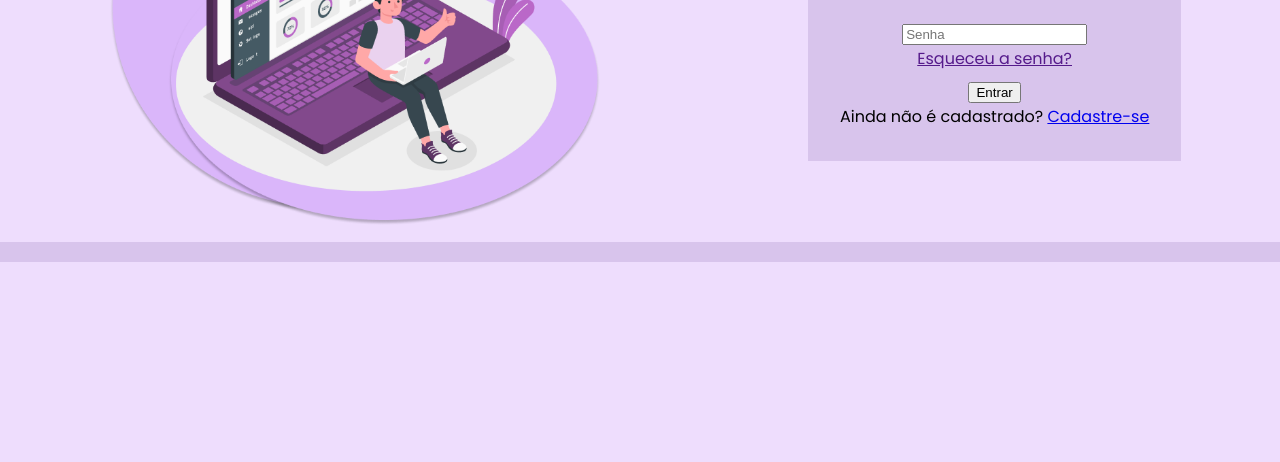
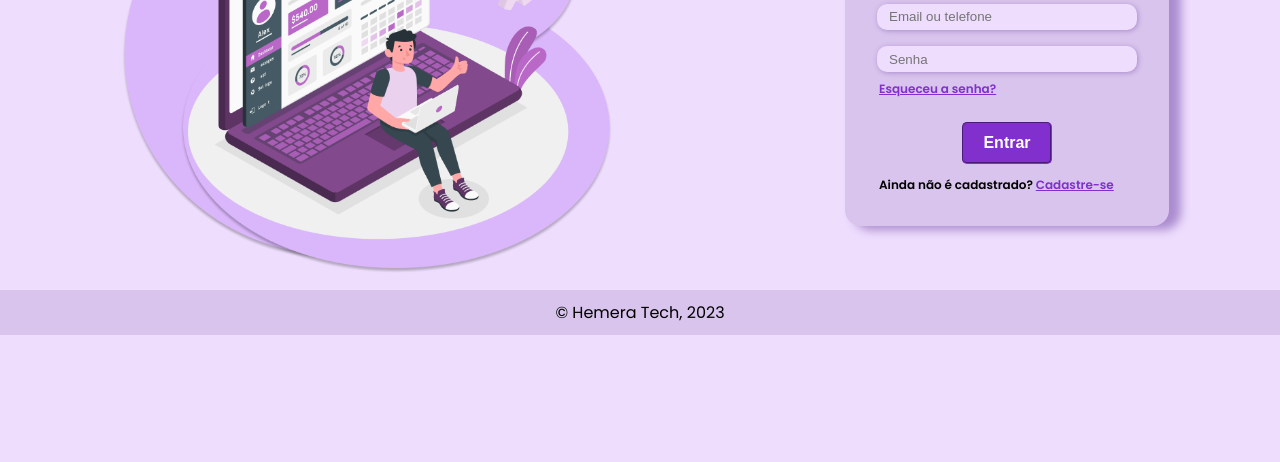
Before and after one commit to lethiciaferraz/Hemera-Tech, a website: page site/public/login.html in a window 1280 px wide. Shown: the part 338-800 px from the top of the page. Drawn offline with Linux system fonts and the light colour scheme.

Commit message:
finalizando css login

```diff
--- a/site/public/css/cadastro.css
+++ b/site/public/css/cadastro.css
@@ -1,5 +1,3 @@
-
-
 .corpo {
     display: flex;
     justify-content: center;
@@ -7,7 +5,6 @@
     align-items: center;
     margin-top: 25vh;
     margin-bottom: 30px;
-
 }
 
 .container {
@@ -21,8 +18,6 @@
     background-color: #D8C4EC;
     border-radius: 2vh;
     box-shadow: 2px 2px 10px #ab8ccf;
-
-
 }
 
 .destaque_txt {
@@ -31,15 +26,11 @@
     margin-bottom: 1.5rem;
 }
 
-
 .caixa-formulario {
     display: flex;
     justify-content: center;
     align-items: center;
-
-
 }
-
 
 .campo {
     display: flex;
@@ -53,6 +44,7 @@
     outline: 0 solid transparent;
     border: 0;
     width: 20vw;
+    background-color: #EEDDFD;
 }
 
 #bt_cadastrar {
@@ -69,7 +61,6 @@
     font-family: "Poppins", sans-serif;
     font-weight: 500;
     font-size: min(15px, 30vh);
-
 }
 
 #bt_cadastrar:hover {
@@ -79,13 +70,13 @@
     transition: 0.8s;
 }
 
-#div_tem_conta{
+#div_tem_conta {
     margin-top: 19px;
     font-weight: 400;
     font-size: min(15px, 30vh);
 }
 
-#div_tem_conta a{
+#div_tem_conta a {
     text-decoration: none;
     color: #812FCD;
 }
@@ -105,14 +96,10 @@ footer h3 {
     font-weight: 450;
 }
 
-
-
 @media only screen and (max-width: 912px) {
     .corpo {
         justify-content: center;
-
     }
-
     .container {
         flex-direction: column;
         align-items: center;
@@ -123,27 +110,22 @@ footer h3 {
         border-radius: 2vh;
         box-shadow: 2px 2px 10px #ab8ccf;
     }
-
     .destaque_txt {
         font-size: 190%;
         font-weight: 440;
         margin-bottom: 1.0rem;
     }
-
-
     .caixa-formulario {
         display: flex;
         justify-content: center;
         align-items: center;
         flex-direction: column;
     }
-
     .campo {
         display: flex;
         flex-direction: column;
         padding: 10px;
     }
-
     .campo input {
         padding: 10px;
         border-radius: 1vh;
@@ -151,15 +133,12 @@ footer h3 {
         border: 0;
         width: 60vw;
     }
-
     #bt_cadastrar {
         background-color: #812FCD;
         color: #fff;
         padding: 10px;
         min-width: 30vw;
-
     }
-
     footer {
         display: flex;
         justify-content: center;
@@ -170,9 +149,7 @@ footer h3 {
         height: 70px;
         width: 100%;
         position: relative;
-
     }
-
     footer h3 {
         font-size: 100%;
         margin-left: 43%;
--- a/site/public/css/index.css
+++ b/site/public/css/index.css
@@ -1,3 +1,18 @@
+/*EDITANDO SCROOLLBAR*/
+
+::-webkit-scrollbar {
+    width: 10px;
+    transition: all .2s linear;
+}
+
+::-webkit-scrollbar-track {
+    background-color: #d8c4ec;
+}
+
+::-webkit-scrollbar-thumb {
+    background-color: #812FCD;
+}
+
 html {
     scroll-behavior: smooth;
 }
@@ -8,9 +23,8 @@ body {
     margin: 0%;
 }
 
-header{
+header {
     z-index: 1000;
-
 }
 
 #div_header {
@@ -59,7 +73,9 @@ header{
     color: #6B0CC5;
 }
 
+
 /* efeito tracinho da header */
+
 #navbar_conteudo nav ul a li::after {
     content: '';
     width: 0;
@@ -67,13 +83,13 @@ header{
     background-color: #6B0CC5;
     margin: auto;
     display: block;
-
 }
 
 #navbar_conteudo nav ul a li:hover::after {
     width: 100%;
     transition: all 3s linear;
 }
+
 
 /* ---------------------------- */
 
@@ -121,7 +137,9 @@ header{
     transition: 0.8s;
 }
 
+
 /* MENU MOBILEE */
+
 #navbar_botao_mobile img {
     width: min(40px, 30vh);
     margin-right: 4vw;
@@ -137,53 +155,41 @@ header{
     top: 14vh;
 }
 
-
-
 @media only screen and (max-width: 912px) {
     #div_header {
         justify-content: space-between;
     }
-
     #navbar_conteudo {
         display: none;
     }
-
     #navbar_botoes {
         display: none;
     }
-
     #navbar_botao_mobile {
         display: block;
     }
-
     #navbar_conteudo_mobile {
         background-color: #d8c4ec;
         width: 100%;
         text-align: center;
     }
-
     ul {
         padding: 0;
     }
-
     #navbar_conteudo_mobile nav ul li {
         list-style: none;
         margin-top: 1vh;
     }
-
     #navbar_botoes_mobile ul li {
         list-style: none;
     }
-
     #navbar_conteudo_mobile nav ul li a {
         text-decoration: none;
         color: #6B0CC5;
     }
-
     #navbar_botoes_mobile ul li a {
         text-decoration: none;
     }
-
     #btn-nav-login_mobile {
         color: #812FCD;
         padding: 5px;
@@ -194,7 +200,6 @@ header{
         border-style: groove;
         border-color: #812FCD;
     }
-
     #btn-nav-cadastro_mobile {
         color: #812FCD;
         padding: 5px;
@@ -205,18 +210,18 @@ header{
         border-style: groove;
         border-color: #812FCD;
     }
-
     .open {
         display: block;
     }
-
-    #navbar_conteudo_mobile{
+    #navbar_conteudo_mobile {
         z-index: 1000;
     }
 }
 
+
 /* --------------QUEM SOMOS--------------------- */
-#quem_somos{
+
+#quem_somos {
     height: 16vh;
 }
 
@@ -229,7 +234,7 @@ header{
     width: min(665px, 70vw);
 }
 
-#div_bloco_txt{
+#div_bloco_txt {
     margin-bottom: 10px;
 }
 
@@ -259,7 +264,7 @@ header{
     font-size: min(18px, 30vh);
 }
 
-#btn_saiba a{
+#btn_saiba a {
     text-decoration: none;
     background-color: #812FCD;
     color: #fff;
@@ -274,13 +279,12 @@ header{
 
 #btn_saiba a:hover {
     cursor: pointer;
-
     background-color: #812fcd00;
     color: #812FCD;
     transition: 0.8s;
 }
 
-#btn_fale a{
+#btn_fale a {
     text-decoration: none;
     background-color: #EEDDFD;
     color: #812FCD;
@@ -299,6 +303,7 @@ header{
     color: aliceblue;
     transition: 0.8s;
 }
+
 
 /* SERVIÇOS */
 
@@ -335,7 +340,6 @@ header{
     flex-direction: row;
     justify-content: center;
     margin: auto;
-
     text-align: center;
 }
 
@@ -354,13 +358,12 @@ header{
     margin: 2vh;
 }
 
-
 .txt_card {
     font-weight: 300;
     line-height: 29px;
     font-size: min(14px, 30vh);
+}
 
-}
 
 /* COMO FUNCIONA */
 
@@ -433,8 +436,8 @@ header{
     border-radius: 0.4vw;
 }
 
+
 /* CONTATO */
-
 
 #div_contato {
     background-color: #F3EBFA;
@@ -443,7 +446,7 @@ header{
     justify-content: center;
     align-items: center;
     text-align: center;
-    box-shadow: 0 -5px 5px -5px  rgba(0, 0, 0, 0.5);
+    box-shadow: 0 -5px 5px -5px rgba(0, 0, 0, 0.5);
 }
 
 #div_bloco_contato {
@@ -492,7 +495,8 @@ header{
 
 
 /* FOOOTER*/
-footer{
+
+footer {
     background-color: #d8c4ec;
     padding-top: 10px;
     padding-bottom: 10px;
@@ -503,104 +507,78 @@ footer p {
     margin: 0;
 }
 
-
-@media only screen and (max-width: 1160px){
+@media only screen and (max-width: 1160px) {
     #div_quem_somos {
         flex-direction: column;
     }
 }
 
-@media only screen and (max-width: 1145px){
+@media only screen and (max-width: 1145px) {
     #div_img_funciona {
         display: none;
     }
 }
 
-
 @media only screen and (max-width: 600px) {
-
-
-    #div_destaque_txt_quem_somos b{
+    #div_destaque_txt_quem_somos b {
         font-size: max(25px, 1vh);
     }
-
     #div_txt_quem_somos p {
         line-height: 20px;
         font-size: max(14px, 2vh);
     }
-
-    #div_botoes_quem_somos span{
+    #div_botoes_quem_somos span {
         font-size: max(10px, 2vh);
     }
-
-    #div_destaque_txt_servicos b{
+    #div_destaque_txt_servicos b {
         font-size: max(25px, 1vh);
     }
-
-    #div_txt_servicos p{
+    #div_txt_servicos p {
         font-size: max(14px, 2vh);
         text-align: center;
         line-height: 25px;
-
         margin: 3vh 12vw 3vh 12vw;
     }
-
-
-    #div_destaque_txt_funciona b{
+    #div_destaque_txt_funciona b {
         font-size: max(25px, 1vh);
     }
-
     #div_txt_funciona p {
         line-height: 20px;
         font-size: max(14px, 2vh);
     }
-
-    .destaque_txt_2 b{
+    .destaque_txt_2 b {
         font-size: max(15px, 1vh);
     }
-
-    #div_texto_passo p{
+    #div_texto_passo p {
         font-size: max(13px, 1vh);
     }
-
-
-    #div_img_numeros img{
+    #div_img_numeros img {
         width: auto
     }
-
-    #div_destaque_txt_contato b{
+    #div_destaque_txt_contato b {
         font-size: max(25px, 1vh);
     }
-
     #div_txt_contato p {
         line-height: 20px;
         font-size: max(14px, 2vh);
     }
-
     #div_txt_cards b {
         font-size: min(14px, 20vh);
-
     }
-
     #div_txt_cards p {
         font-size: min(13px, 30vh);
     }
-
-    footer p{
+    footer p {
         font-size: 10px;
     }
 }
 
 @media only screen and (max-width: 912px) {
-
-
     #div_cards_servicos {
         display: flex;
         flex-direction: column;
         justify-content: center;
     }
-
-
     .card {
         padding: 5vh;
         width: 50vw;
@@ -608,29 +586,24 @@ footer p {
         box-shadow: 2px 2px 10px #bdb0cc;
         background-color: #E9DEF4;
     }
-
     #div_funciona {
         flex-direction: column;
         margin: 0px 0px 19px 0px;
     }
-
     #div_img_funciona {
         display: none;
     }
-
     #div_bloco_funciona {
         flex-direction: column;
         justify-content: center;
         margin: 2vh 5vw 2vh 5vw;
     }
-
     .passo {
         margin-top: 1.6vh;
         padding: 2vh 4vw 2vh 4vw;
         background-color: #E4CBFD;
         border-radius: 0.4vw;
     }
-
     #div_img_contato img {
         width: 10vw;
     }
--- a/site/public/css/login.css
+++ b/site/public/css/login.css
@@ -3,7 +3,7 @@
 .corpo {
     display: flex;
     /* talvez precise mudar */
-    /* padding-top: 5rem; */
+    padding: 3rem 0 0 0;
     justify-content: space-around;
     align-items: center;
 }
@@ -18,6 +18,12 @@
     display: flex;
     flex-direction: column;
     align-items: center;
+    border-radius: 2vh;
+    box-shadow: 10px 2px 10px 2px #ab8ccf;
+}
+
+.moldura a {
+    color: #812FCD;
 }
 
 .destaque_txt {
@@ -27,9 +33,53 @@
 }
 
 #campo1_login {
-    margin-bottom: 1.5rem;
+    margin-bottom: 1rem;
+}
+
+.campo input {
+    border-radius: 1.25vh;
+    border: none;
+    height: 1.5rem;
+    width: 20vw;
+    background-color: #EEDDFD;
+    box-shadow: 1px 1px 5px #ab8ccf;
+    text-indent: 10px;
 }
 
 #botao_login {
+    margin: 1.5rem 0 0.75rem 0;
+}
+
+#botao_login button {
+    background-color: #812FCD;
+    color: #fff;
+    min-width: 7vw;
+    border-radius: 5px;
+    border: 2px;
+    border-style: groove;
+    border-color: #812FCD;
+    text-align: center;
+    padding: 10px;
+    font-size: min(16px, 32vh);
+    font-weight: 550;
+}
+
+#botao_login button:hover {
+    background-color: #812fcd00;
+    color: #812FCD;
+    transition: 0.8s;
+}
+
+.txt_2 {
+    font-size: min(12px, 28vh);
+    font-weight: 600;
+}
+
+#div_esq_senha {
+    width: 20vw;
     margin-top: 0.5rem;
 }
+
+#div_txt_cadastrar {
+    width: 20vw;
+}
--- a/site/public/login.html
+++ b/site/public/login.html
@@ -15,10 +15,11 @@
     <!-- FONTE POPPINS -->
     <link rel="preconnect" href="https://fonts.googleapis.com">
     <link rel="preconnect" href="https://fonts.gstatic.com" crossorigin>
-    <link href="https://fonts.googleapis.com/css2?family=Poppins:ital,wght@0,100;0,200;0,300;0,400;0,500;0,600;0,700;0,800;0,900;1,500&display=swap"rel="stylesheet">
+    <link href="https://fonts.googleapis.com/css2?family=Poppins:ital,wght@0,100;0,200;0,300;0,400;0,500;0,600;0,700;0,800;0,900;1,500&display=swap" rel="stylesheet">
 
     <!--  função menu-->
     <script src="js/funcoes.js"></script>
+
 </head>
 
 <body>
@@ -113,9 +114,11 @@
 
 
     <div class="corpo" id="div_principal_login">
+
         <div id="div_img_login">
             <img src="./assets/imagem_login.png" alt="">
         </div>
+
         <div class="moldura" id="div_moldura_login">
             <div class="destaque_txt" id="div_destaque_txt_login">
                 Login
@@ -123,28 +126,40 @@
             <div id="div_campos">
                 <div class="campo" id="campo1_login">
                     <!-- <img src="./assets/icone-email.png"> -->
-                    <input type="text" placeholder="Email ou telefone">
+                    <input type="text" id="ip_login" placeholder="Email ou telefone">
                 </div>
                 <div class="campo" id="campo2_login">
                     <!-- <img src="./assets/" alt=""> -->
-                    <input type="password" placeholder="Senha">
+                    <input type="password" id="ip_senha" placeholder="Senha">
                 </div>
             </div>
-            <div id="div_esq_senha">
-                <a href="">Esqueceu a senha?</a>
+            <div class="txt_2" id="div_esq_senha">
+                <a href=" ">Esqueceu a senha?</a>
             </div>
-            <div class="botoes" id="botao_login">
-                <button id="bt_entrar">Entrar</button>
+            <div class="botoes " id="botao_login">
+                <button id="bt_entrar" onclick="entrar()">Entrar</button>
             </div>
-            <div class="txt" id="div_txt_cadastrar">
+            <div class="txt_2 " id="div_txt_cadastrar">
                 Ainda não é cadastrado?
-                <a href="./cadastro.html">Cadastre-se</a>
+                <a href="./cadastro.html ">Cadastre-se</a>
             </div>
         </div>
     </div>
     <footer>
-        <!-- Nao sei oq colocar aqui ainda ent se virem :) -->
+        <p>© Hemera Tech, 2023</p>
     </footer>
 </body>
 
 </html>
+<script>
+    function entrar() {
+        var login = ip_login.value
+        var senha = ip_senha.value
+
+        if (login == 'admin@hemera.tech' && senha == 'adm123') {
+            alert('Login realizado com sucesso!')
+        } else {
+            alert('Login e/ou senha incorreto(s), tente novamente')
+        }
+    }
+</script>
```
